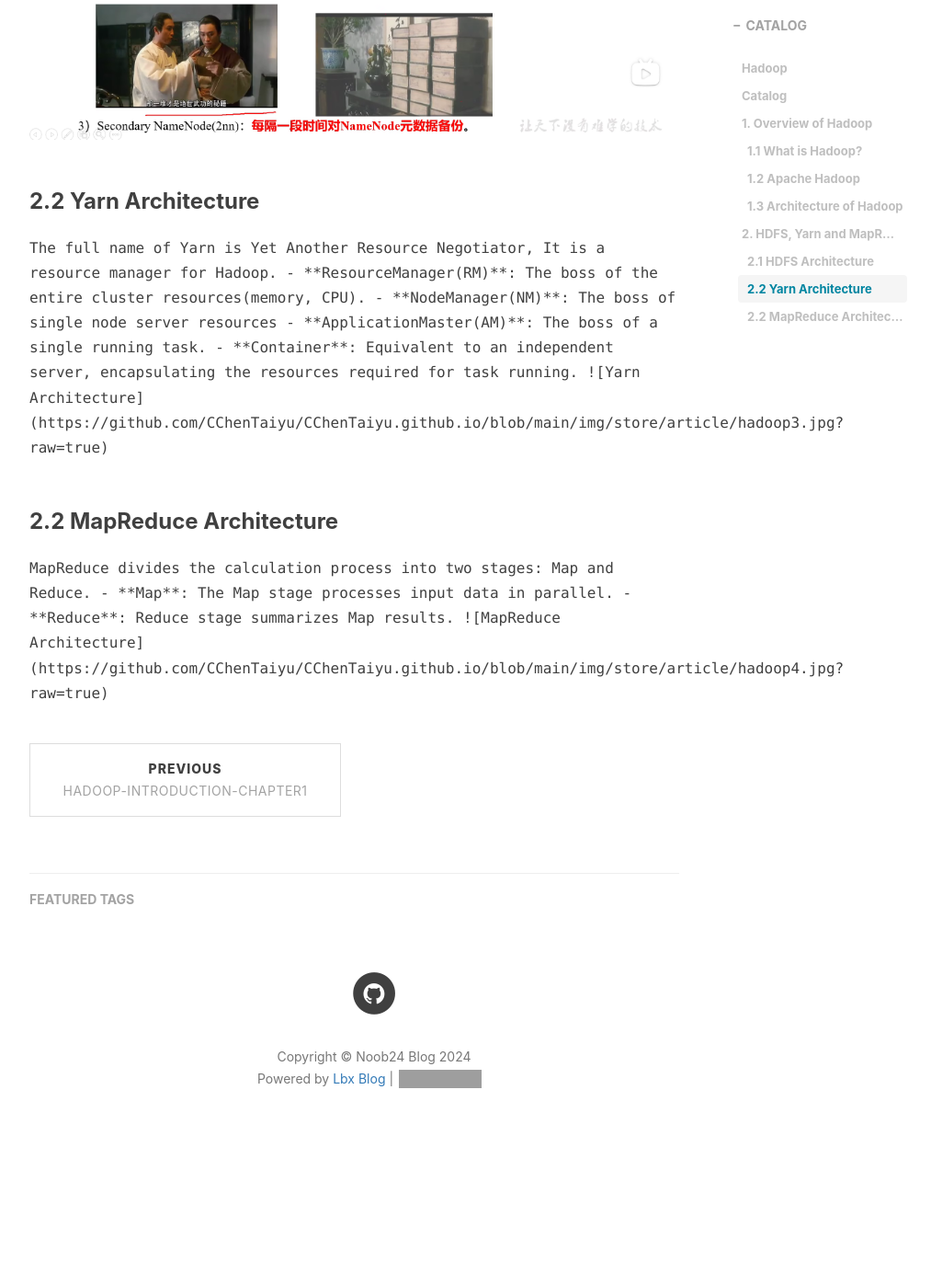
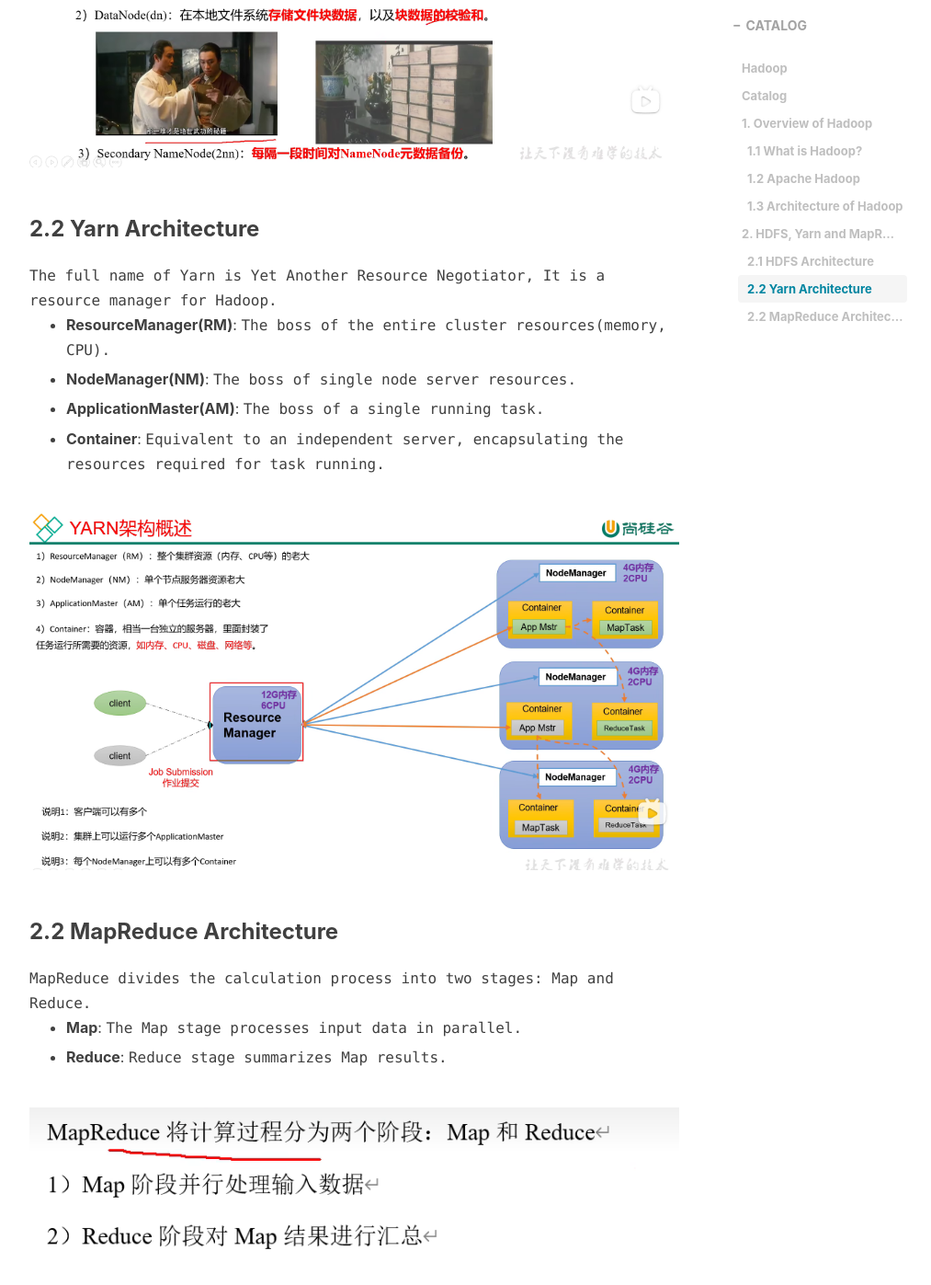
Before and after one commit to CChenTaiyu/CChenTaiyu.github.io, a Jekyll site: the page built from _posts/2024-2-5-Hadoop-introduction.md, in a window 1280 px wide and 1400 px high, scrolled down 2847 px. Shown: the top 1397 px of the window at 92% size, without its empty margins (233-1246 px from the left). Built offline with Jekyll 4.4.1, drawn with Linux system fonts in a browser that asks for light colours; nearby versions of some CDN libraries; comment, search, counter and statistics services are not loaded; before the commit the page ends 4124 px from its top, so only the background shows below that; some of the changed text lies outside the part shown; grey boxes are pictures that could not be loaded.

Commit message:
Modify blog

```diff
--- a/_posts/2024-2-5-Hadoop-introduction.md
+++ b/_posts/2024-2-5-Hadoop-introduction.md
@@ -25,7 +25,7 @@ tags:
 
 
 ### 1.2 Apache Hadoop
-<font face=consolas>Hadoop has three distribution versions: Apache, Cloudera, Hortonworks. Apache version is comfortable for rookie(like me) because it is the most basic version. The official website of Apache Hadoop is: [http://hadoop.apache.org/](http://hadoop.apache.org/). </font>
+<font face=consolas>Hadoop has three distribution versions: Apache, Cloudera, Hortonworks. Apache version is comfortable for rookie(like me) because it is the most basic version. The official website of Apache Hadoop is:</font> [http://hadoop.apache.org/](http://hadoop.apache.org/).
 
 ### 1.3 Architecture of Hadoop
 - <font face=consolas>Hadoop 1.x version: It contains Common, HDFS and MapReduce. MapReduce handles both logic operations and resource scheduling, with high coupling. </font>
@@ -49,25 +49,23 @@ tags:
 ![HDFS Architecture](https://github.com/CChenTaiyu/CChenTaiyu.github.io/blob/main/img/store/article/hadoop2.jpg?raw=true)
 
 ### 2.2 Yarn Architecture
-<font face=consolas>The full name of Yarn is Yet Another Resource Negotiator, It is a resource manager for Hadoop.
+<font face=consolas>The full name of Yarn is Yet Another Resource Negotiator, It is a resource manager for Hadoop.</font>
 
-- **ResourceManager(RM)**: The boss of the entire cluster resources(memory, CPU).
+- **ResourceManager(RM)**: <font face=consolas>The boss of the entire cluster resources(memory, CPU).</font>
 
-- **NodeManager(NM)**: The boss of single node server resources
+- **NodeManager(NM)**: <font face=consolas>The boss of single node server resources.</font>
 
-- **ApplicationMaster(AM)**: The boss of a single running task.
+- **ApplicationMaster(AM)**: <font face=consolas>The boss of a single running task.</font>
 
-- **Container**: Equivalent to an independent server, encapsulating the resources required for task running.
+- **Container**: <font face=consolas>Equivalent to an independent server, encapsulating the resources required for task running.</font>
 
 ![Yarn Architecture](https://github.com/CChenTaiyu/CChenTaiyu.github.io/blob/main/img/store/article/hadoop3.jpg?raw=true)
-</font>
 
 ### 2.2 MapReduce Architecture
-<font face=consolas>MapReduce divides the calculation process into two stages: Map and Reduce.
+<font face=consolas>MapReduce divides the calculation process into two stages: Map and Reduce.</font>
 
-- **Map**: The Map stage processes input data in parallel.
+- **Map**: <font face=consolas>The Map stage processes input data in parallel.</font>
 
-- **Reduce**: Reduce stage summarizes Map results.
+- **Reduce**: <font face=consolas>Reduce stage summarizes Map results.</font>
 
 ![MapReduce Architecture](https://github.com/CChenTaiyu/CChenTaiyu.github.io/blob/main/img/store/article/hadoop4.jpg?raw=true)
-</font>
```
